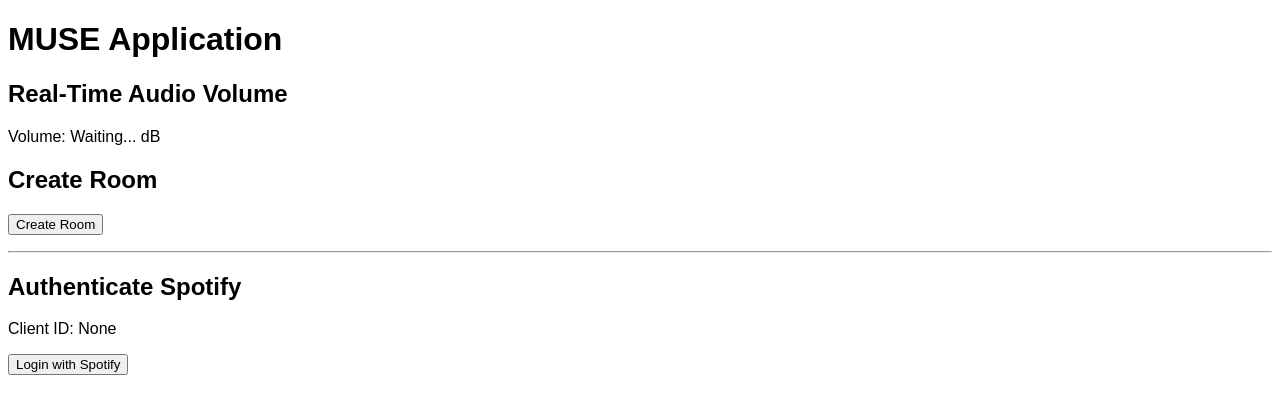
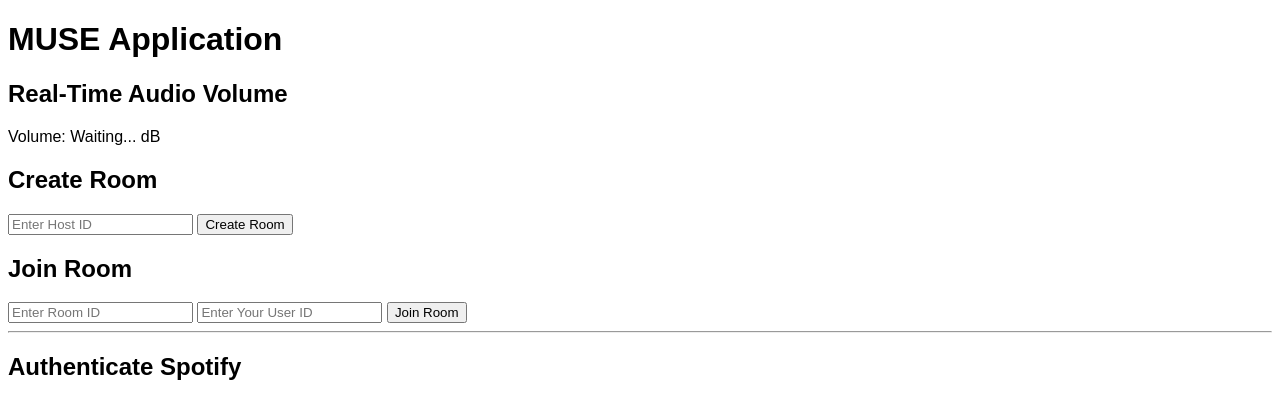
Before and after one commit to ryan-avancena/491-MUSE, a Flask app: page / in a window 1280 px wide. Shown: the top 396 px of the page. Run offline with Flask 3, Linux system fonts and the light colour scheme; some libraries are stand-ins or nearby versions.

Commit message:
added firestore for db

```diff
--- a/client/app.py
+++ b/client/app.py
@@ -8,10 +8,13 @@ import time
 import os
 from dotenv import load_dotenv
 from render_audio import audio_recording
+from google.cloud import firestore
+import uuid
 
 app = Flask(__name__)
 app.secret_key = "hi"
 socketio = SocketIO(app, cors_allowed_origins="*")
+db = firestore.Client(project="muse491")
 
 dotenv_path = os.path.join(os.path.dirname(__file__), '../server/.env')
 load_dotenv(dotenv_path)
@@ -23,7 +26,6 @@ REDIRECT_URI = 'http://127.0.0.1:5000/auth-spotify'  # Flask redirect URI
 print(SPOTIFY_CLIENT_ID, SPOTIFY_CLIENT_SECRET)
 
 
-# Start the audio recording in a background thread
 def start_audio():
     audio_recording(socketio)
 
@@ -41,17 +43,17 @@ def index():
 """
 Authenticates the user with Spotify and fetches their top tracks.
 """
+def save_user_top_tracks(user_id, top_tracks):
+    db.collection("users").document(user_id).set({"top_tracks": top_tracks})
 
 @app.route('/auth-spotify')
 def auth_spotify():
-    print(SPOTIFY_CLIENT_ID, SPOTIFY_CLIENT_SECRET)
+    # print(SPOTIFY_CLIENT_ID, SPOTIFY_CLIENT_SECRET)
 
-    code = request.args.get('code')  # Get the authorization code from Spotify
-
+    code = request.args.get('code')
     if not code:
         return "Authorization code not found.", 400
 
-    # Exchange the code for an access token
     token_url = "https://accounts.spotify.com/api/token"
     payload = {
         "grant_type": "authorization_code",
@@ -71,33 +73,68 @@ def auth_spotify():
         return jsonify({"error": "Failed to get access token", "details": response.json()}), 400
 
     token_data = response.json()
+
     access_token = token_data.get("access_token")
-
     session["spotify_token"] = access_token
 
-    top_tracks_url = "https://api.spotify.com/v1/me/top/tracks?time_range=short_term"
-    top_tracks_headers = {"Authorization": f"Bearer {access_token}"}
-    top_tracks_response = requests.get(top_tracks_url, headers=top_tracks_headers)
+    user_profile = requests.get(
+        "https://api.spotify.com/v1/me",
+        headers={"Authorization": f"Bearer {access_token}"}
+    ).json()
+    user_id = user_profile.get("id")
 
-    if top_tracks_response.status_code != 200:
-        return jsonify({"error": "Failed to get top tracks", "details": top_tracks_response.json()}), 400
+    top_tracks = requests.get(
+        "https://api.spotify.com/v1/me/top/tracks?time_range=short_term",
+        headers={"Authorization": f"Bearer {access_token}"}
+    ).json().get("items", [])
 
-    top_tracks_data = top_tracks_response.json()
-
-    return render_template("index.html", top_tracks=top_tracks_data["items"], client_id=SPOTIFY_CLIENT_ID)
+    save_user_top_tracks(user_id, top_tracks)
+    return render_template("index.html", top_tracks=top_tracks, client_id=SPOTIFY_CLIENT_ID)
 
 
 """
 Creates a new room on the Node.js server and returns the room ID.
 """
 
-@app.route('/create-room', methods=['POST','GET'])
+@app.route('/create-room', methods=['POST'])
 def create_room():
-    try:
-        response = requests.get("http://localhost:3000/create-room")
-        return jsonify(response.json()), response.status_code
-    except requests.RequestException as e:
-        return jsonify({'error': 'Failed to reach Node.js server', 'details': str(e)}), 500
+    print("Headers received:", request.headers)  # Debugging
+    print("Raw data received:", request.data)   # Debugging
+    print("Parsed JSON:", request.get_json())  # Debugging
+
+    if not request.is_json:
+        return jsonify({"error": "Invalid content type. Use 'application/json'"}), 415
+
+    data = request.get_json()
+    host_id = data.get("host_id")
+
+    if not host_id:
+        return jsonify({"error": "Missing host_id"}), 400
+
+    room_id = str(uuid.uuid4())[:8]  # Shortened UUID (8 chars)
+
+    db.collection("rooms").document(room_id).set({
+        "host": host_id,
+        "users": []
+    })
+
+    return jsonify({"room_id": room_id, "host_id": host_id, "status": "Room created successfully"}), 200
+
+
+
+@app.route('/join-room', methods=['POST'])
+def join_room():
+    user_id = request.json.get("user_id")
+    room_id = request.json.get("room_id")
+
+    if not user_id or not room_id:
+        return jsonify({"error": "Missing user_id or room_id"}), 400
+
+    room_ref = db.collection("rooms").document(room_id)
+    room_ref.update({"users": firestore.ArrayUnion([user_id])})
+
+    return jsonify({"room_id": room_id, "status": "Joined successfully"}), 200
+
 
 
 """
--- a/client/templates/index.html
+++ b/client/templates/index.html
@@ -15,12 +15,15 @@
 
 
     <h2>Create Room</h2>
-    <!-- Add Button to Trigger Room Creation -->
+    <input type="text" id="host-id-input" placeholder="Enter Host ID">
     <button id="create-room-button">Create Room</button>
-    <div id="room-info">
-        <p id="room-id"></p>
-        <img id="qr-code" src="" alt="QR Code" style="display:none;">
-    </div>
+    <p id="room-info"></p>
+
+
+    <h2>Join Room</h2>
+    <input type="text" id="room-id-input" placeholder="Enter Room ID" />
+    <input type="text" id="user-id-input" placeholder="Enter Your User ID" />
+    <button id="join-room-button">Join Room</button>
 
     <hr>
 
@@ -46,6 +49,7 @@
         <button type="submit">Submit</button>
     </form>
 
+
     <h2>Result:</h2>
     <div id="result"></div>
 
@@ -64,26 +68,56 @@
         main function is the create a room that users can join to submit songs
 
         */
-        document.getElementById('create-room-button').addEventListener('click', async function() {
+        document.getElementById("create-room-button").addEventListener("click", async () => {
+            const hostId = document.getElementById("host-id-input").value.trim();
+            if (!hostId) {
+                alert("Please enter a host ID");
+                return;
+            }
+
             try {
-                // Make an API request to Flask to create a room
-                const response = await fetch('/create-room', { method: 'POST' });
-
-                if (!response.ok) {
-                    throw new Error('Error creating room');
-                }
+                const response = await fetch("http://localhost:3000/create-room", {
+                    method: "POST",
+                    headers: { "Content-Type": "application/json" },
+                    body: JSON.stringify({ host_id: hostId })
+                });
 
                 const data = await response.json();
-
-                // Display the room ID and QR code
-                document.getElementById('room-id').textContent = `Room ID: ${data.roomId}`;
-                const qrCodeImage = document.getElementById('qr-code');
-                qrCodeImage.src = data.qrCodeUrl;
-                qrCodeImage.style.display = 'block'; // Show the QR code
+                if (response.ok) {
+                    document.getElementById("room-info").innerText = `Room Created! ID: ${data.room_id}, Host: ${data.host_id}`;
+                } else {
+                    alert(data.error);
+                }
             } catch (error) {
-                console.error('Error:', error);
+                console.error("Error creating room:", error);
+                alert("Failed to create room.");
             }
         });
+
+        document.getElementById("join-room-button").addEventListener("click", async () => {
+            const roomId = document.getElementById("room-id-input").value;
+            const userId = document.getElementById("user-id-input").value;
+
+            if (!roomId || !userId) {
+                alert("Please enter both Room ID and User ID");
+                return;
+            }
+
+            try {
+                const response = await fetch("http://localhost:3000/join-room", {
+                    method: "POST",
+                    headers: { "Content-Type": "application/json" },
+                    body: JSON.stringify({ room_id: roomId, user_id: userId }),
+                });
+
+                const data = await response.json();
+                alert(data.status || data.error);
+            } catch (error) {
+                console.error("Error joining room:", error);
+                alert("Failed to join the room.");
+            }
+        });
+
 
         // searching the song
         document.getElementById('data-form').addEventListener('submit', async function(event) {
--- a/server/package.json
+++ b/server/package.json
@@ -13,6 +13,7 @@
   "dependencies": {
     "axios": "^1.7.9",
     "body-parser": "^1.20.3",
+    "cors": "^2.8.5",
     "csv-parser": "^3.2.0",
     "dotenv": "^16.4.7",
     "express": "^4.21.2",
```
Also changed, not shown: server/server.js (+43 -8 lines), server/package-lock.json, 1 other file.
